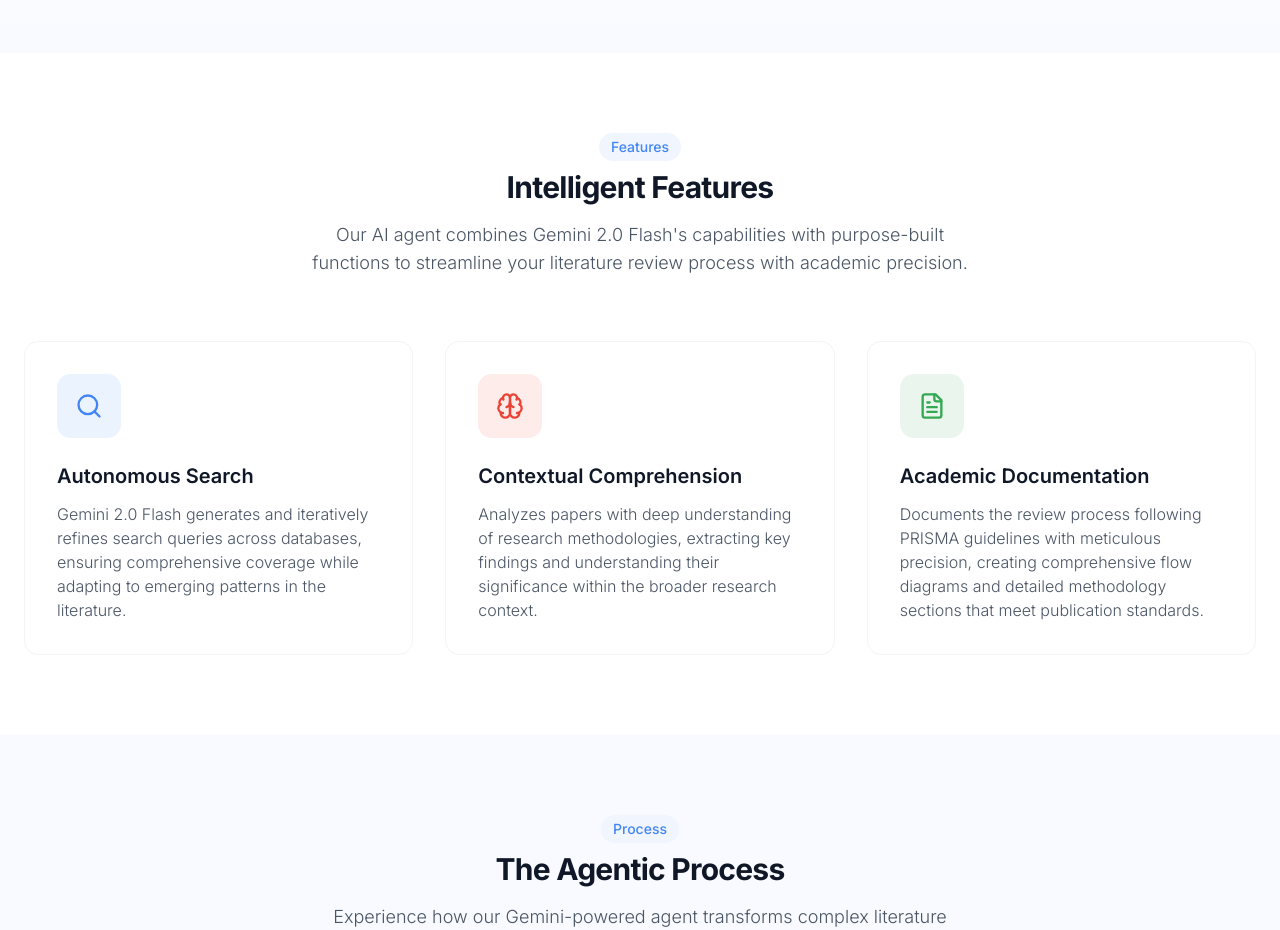
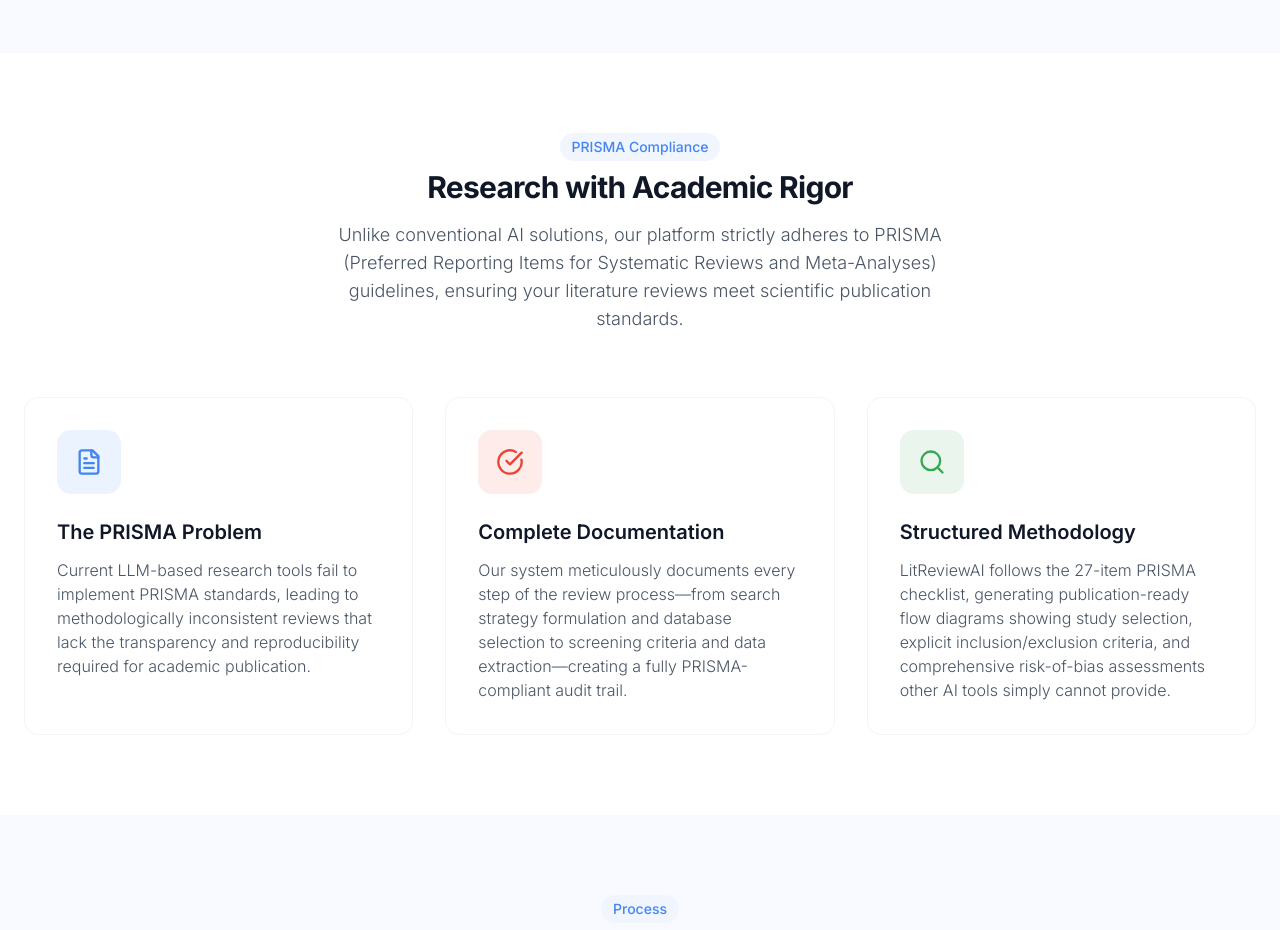
Before and after one commit to dasarchan/jimmyAI, a Next.js app in the folder frontend/: page / in a window 1280 px wide. Shown: the part 1440-2370 px from the top of the page. Built offline with nearby package versions, Linux system fonts and the light colour scheme.

Commit message:
prisma updates

```diff
--- a/frontend/src/app/page.tsx
+++ b/frontend/src/app/page.tsx
@@ -42,7 +42,7 @@
         <div className="container mx-auto px-6 grid md:grid-cols-2 gap-16 items-center">
           <div>
             {/* <div className="inline-block mb-3 px-3 py-1 bg-[#F1F5FE] rounded-full">
-              <span className="text-sm text-[#4285F4] font-medium">Powered by Gemini 2.0 Flash</span>
+              <span className="text-sm text-[#4285F4] font-medium">PRISMA Literature Review Standard Compliant</span>
             </div> */}
             <h1 className="font-sans text-4xl md:text-5xl font-bold text-gray-900 leading-tight tracking-tight mb-6">
               Literature Reviews, <span className="text-[#4285F4]">Agentically Automated</span>
@@ -162,45 +162,41 @@
       <section id="features" className="py-20 bg-white">
         <div className="container mx-auto px-6">
           <div className="text-center mb-16">
-            <span className="inline-block mb-2 px-3 py-1 bg-[#F1F5FE] rounded-full text-sm text-[#4285F4] font-medium">Features</span>
-            <h2 className="font-sans text-3xl font-bold text-gray-900 tracking-tight">Intelligent Features</h2>
+            <span className="inline-block mb-2 px-3 py-1 bg-[#F1F5FE] rounded-full text-sm text-[#4285F4] font-medium">PRISMA Compliance</span>
+            <h2 className="font-sans text-3xl font-bold text-gray-900 tracking-tight">Research with Academic Rigor</h2>
             <p className="mt-4 text-lg text-gray-600 max-w-2xl mx-auto font-light">
-              Our AI agent combines Gemini 2.0 Flash's capabilities with purpose-built functions to streamline your literature review
-              process with academic precision.
+              Unlike conventional AI solutions, our platform strictly adheres to PRISMA (Preferred Reporting Items for Systematic Reviews and Meta-Analyses) guidelines, ensuring your literature reviews meet scientific publication standards.
             </p>
           </div>
 
           <div className="grid md:grid-cols-3 gap-8">
             <div className="bg-white p-8 rounded-xl border border-gray-100 hover:border-[#4285F4]/30 transition-all hover:shadow-lg group">
               <div className="bg-[#4285F4]/10 w-16 h-16 rounded-xl flex items-center justify-center mb-6 group-hover:bg-[#4285F4]/20 transition-colors">
-                <Search className="h-7 w-7 text-[#4285F4]" />
+                <FileText className="h-7 w-7 text-[#4285F4]" />
               </div>
-              <h3 className="font-sans text-xl font-semibold mb-3 text-gray-900">Autonomous Search</h3>
+              <h3 className="font-sans text-xl font-semibold mb-3 text-gray-900">The PRISMA Problem</h3>
               <p className="text-gray-600 font-light">
-                Gemini 2.0 Flash generates and iteratively refines search queries across databases, ensuring comprehensive
-                coverage while adapting to emerging patterns in the literature.
+                Current LLM-based research tools fail to implement PRISMA standards, leading to methodologically inconsistent reviews that lack the transparency and reproducibility required for academic publication.
               </p>
             </div>
 
             <div className="bg-white p-8 rounded-xl border border-gray-100 hover:border-[#EA4335]/30 transition-all hover:shadow-lg group">
               <div className="bg-[#EA4335]/10 w-16 h-16 rounded-xl flex items-center justify-center mb-6 group-hover:bg-[#EA4335]/20 transition-colors">
-                <Brain className="h-7 w-7 text-[#EA4335]" />
+                <CheckCircle className="h-7 w-7 text-[#EA4335]" />
               </div>
-              <h3 className="font-sans text-xl font-semibold mb-3 text-gray-900">Contextual Comprehension</h3>
+              <h3 className="font-sans text-xl font-semibold mb-3 text-gray-900">Complete Documentation</h3>
               <p className="text-gray-600 font-light">
-                Analyzes papers with deep understanding of research methodologies, extracting key findings and understanding their significance
-                within the broader research context.
+                Our system meticulously documents every step of the review process—from search strategy formulation and database selection to screening criteria and data extraction—creating a fully PRISMA-compliant audit trail.
               </p>
             </div>
 
             <div className="bg-white p-8 rounded-xl border border-gray-100 hover:border-[#34A853]/30 transition-all hover:shadow-lg group">
               <div className="bg-[#34A853]/10 w-16 h-16 rounded-xl flex items-center justify-center mb-6 group-hover:bg-[#34A853]/20 transition-colors">
-                <FileText className="h-7 w-7 text-[#34A853]" />
+                <Search className="h-7 w-7 text-[#34A853]" />
               </div>
-              <h3 className="font-sans text-xl font-semibold mb-3 text-gray-900">Academic Documentation</h3>
+              <h3 className="font-sans text-xl font-semibold mb-3 text-gray-900">Structured Methodology</h3>
               <p className="text-gray-600 font-light">
-                Documents the review process following PRISMA guidelines with meticulous precision, creating comprehensive flow diagrams
-                and detailed methodology sections that meet publication standards.
+                LitReviewAI follows the 27-item PRISMA checklist, generating publication-ready flow diagrams showing study selection, explicit inclusion/exclusion criteria, and comprehensive risk-of-bias assessments other AI tools simply cannot provide.
               </p>
             </div>
           </div>
```
